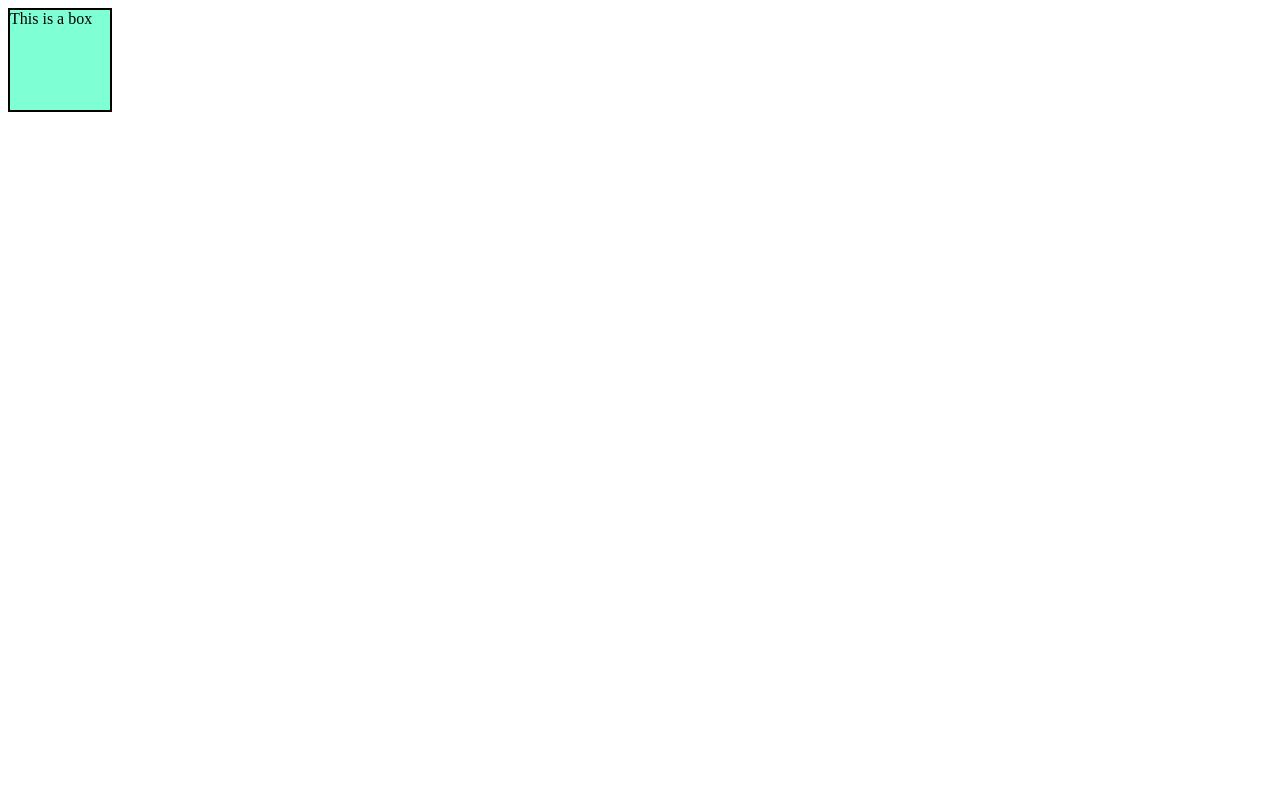
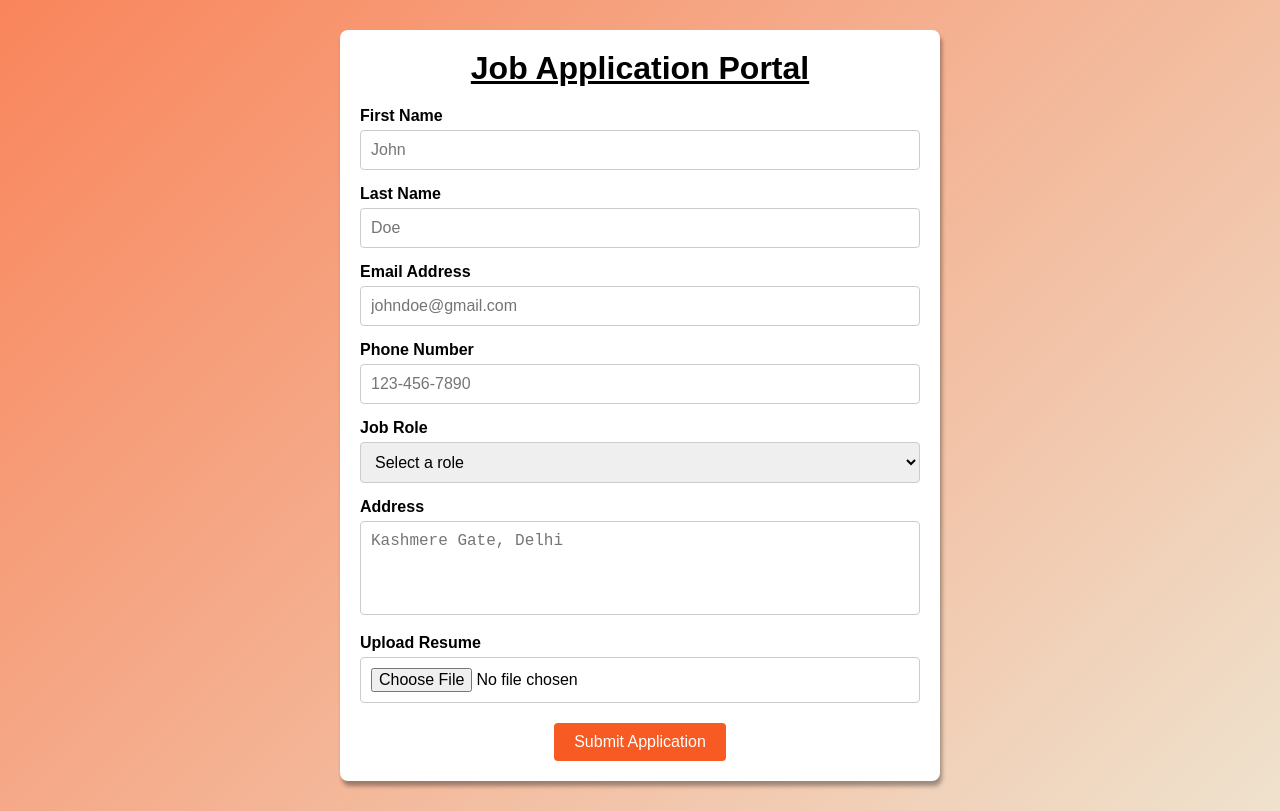
Before and after one commit to CodershriyaMishra/Web-Development, a plain HTML site: page job application.html in a window 1280 px wide. Drawn offline with Linux system fonts and the light colour scheme.

Commit message:
Add files via upload

```diff
--- a/job application.css
+++ b/job application.css
@@ -1,15 +1,81 @@
-div{
-    height:100px;
-    width:100px;
-    background-color: aquamarine;
-    border:2px solid black;
-    transition-property: all;
-    transition-duration: 1s;
+* {
+    padding: 0;
+    margin: 0;
+    box-sizing: border-box;
 }
-div:hover{
-    background-color: green;
-    color:white;
+
+body {
+    background: linear-gradient(135deg, #f75a22bd, #ecddc5d8);
+    font-family: Arial, Helvetica, sans-serif;
 }
-div:active{
-    background-color: pink;
+
+h1 {
+    text-align: center;
+    font-family: Arial, Helvetica, sans-serif;
+    text-decoration: underline;
+    margin-bottom: 20px;
 }
+
+/* Container for form */
+.container {
+    max-width: 1000px;
+    margin: 0 auto;
+}
+
+/* Form styling */
+.apply_box {
+    max-width: 600px;
+    padding: 20px;
+    background-color: white;
+    margin: 30px auto;
+    border-radius: 8px;
+    box-shadow: 2px 5px 4px rgba(1, 1, 1, 0.35);
+}
+
+.form_container {
+    margin-top: 20px;
+}
+
+.form_control {
+    margin-bottom: 15px;
+}
+
+.form_control label {
+    display: block;
+    margin-bottom: 5px;
+    font-weight: bold;
+}
+
+.form_control input,
+.form_control select,
+.form_control textarea {
+    width: 100%;
+    padding: 10px;
+    border: 1px solid #ccc;
+    border-radius: 4px;
+    font-size: 1rem;
+}
+
+.form_control textarea {
+    resize: none;
+}
+
+/* Submit button */
+.btn_container {
+    text-align: center;
+    margin-top: 20px;
+}
+
+.btn {
+    background-color: #f75a22;
+    color: white;
+    padding: 10px 20px;
+    font-size: 1rem;
+    border: none;
+    border-radius: 4px;
+    cursor: pointer;
+}
+
+.btn:hover {
+    background-color: #e04a1b;
+}
--- a/job application.html
+++ b/job application.html
@@ -1,12 +1,59 @@
-<DOCTYPE html>
+<!DOCTYPE html>
 <html lang="en">
 <head>
     <meta charset="UTF-8">
     <meta name="viewport" content="width=device-width, initial-scale=1.0">
-    <title>CSS Level 4</title>
+    <title>Job Application Portal</title>
     <link rel="stylesheet" href="job application.css">
 </head>
 <body>
-    <div>This is a box</div>
+    <div class="container">
+        <div class="apply_box">
+            <h1><strong>Job Application Portal</strong></h1>
+            <form action="">
+                <div class="form_container">
+                    <div class="form_control">
+                        <label for="first_name">First Name</label>
+                        <input id="first_name" name="first_name" type="text" placeholder="John">
+                    </div>
+                    <div class="form_control">
+                        <label for="last_name">Last Name</label>
+                        <input id="last_name" name="last_name" type="text" placeholder="Doe">
+                    </div>
+                    <div class="form_control">
+                        <label for="email">Email Address</label>
+                        <input id="email" name="email" type="email" placeholder="johndoe@gmail.com">
+                    </div>
+                    <div class="form_control">
+                        <label for="phone">Phone Number</label>
+                        <input id="phone" name="phone" type="tel" placeholder="123-456-7890">
+                    </div>
+                    <div class="form_control">
+                        <label for="job_role">Job Role</label>
+                        <select id="job_role" name="job_role">
+                            <option value="">Select a role</option>
+                            <option value="frontend">Front-End Developer</option>
+                            <option value="backend">Back-End Developer</option>
+                            <option value="fullstack">Full Stack Developer</option>
+                            <option value="ml">Machine Learning Engineer</option>
+                            <option value="ds">Data Scientist</option>
+                            <option value="appdev">Android App Developer</option>
+                        </select>
+                    </div>
+                    <div class="form_control">
+                        <label for="address">Address</label>
+                        <textarea id="address" name="address" rows="4" placeholder="Kashmere Gate, Delhi"></textarea>
+                    </div>
+                    <div class="form_control">
+                        <label for="resume">Upload Resume</label>
+                        <input id="resume" name="resume" type="file">
+                    </div>
+                    <div class="btn_container">
+                        <button type="submit" class="btn">Submit Application</button>
+                    </div>
+                </div>
+            </form>
+        </div>
+    </div>
 </body>
 </html>
```
